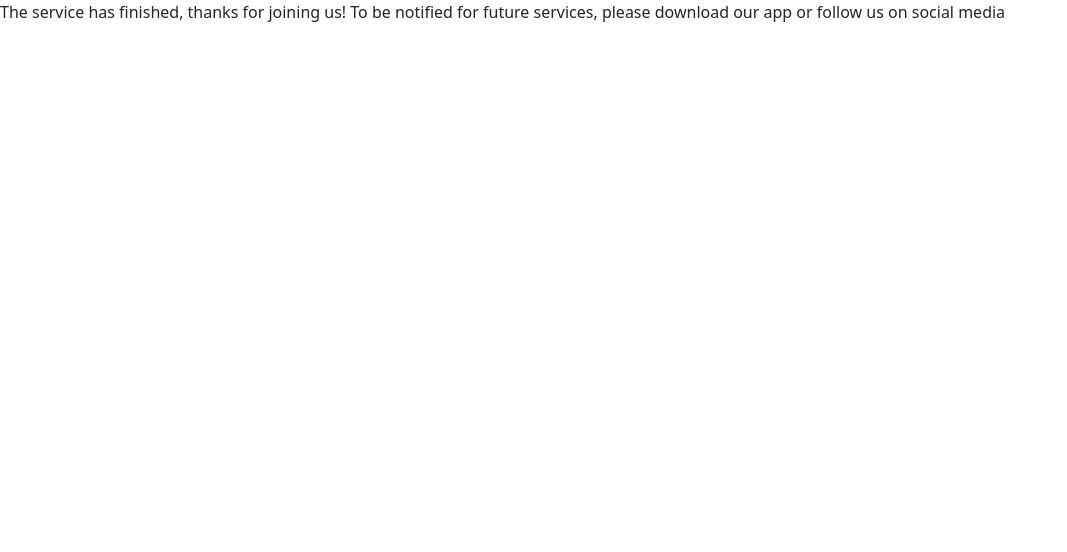
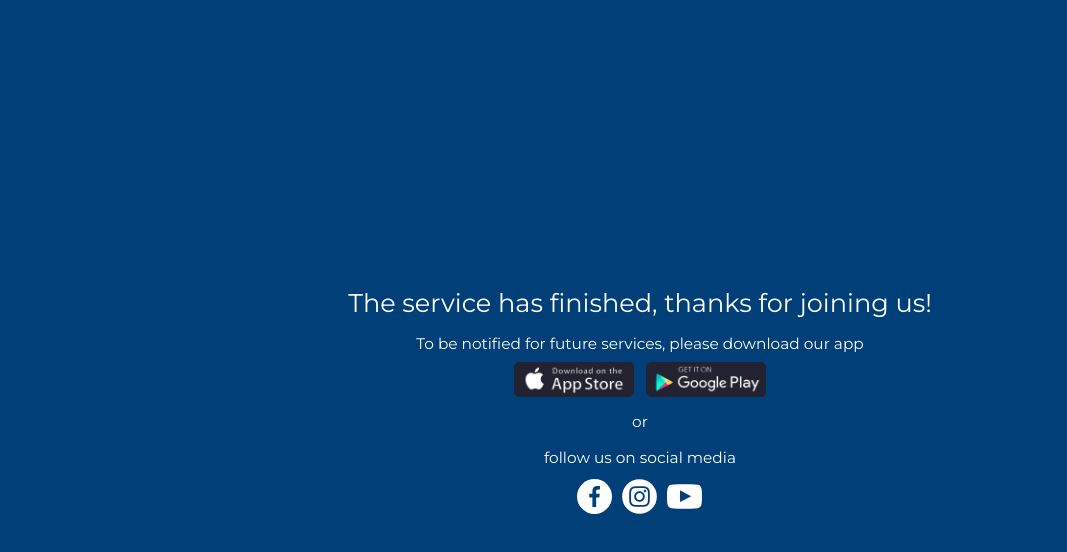
Before and after one commit to webDevT/majesty-house, a website: page app/end-screen.html in a window 1280 px wide. Shown: the whole page, without its empty margins (0-1067 px from the left). Drawn offline with nearby package versions, Linux system fonts and the light colour scheme.

Commit message:
end-screen

```diff
--- a/app/end-screen.html
+++ b/app/end-screen.html
@@ -15,7 +15,53 @@
 
 
 <div class="end-screen">
-	The service has finished, thanks for joining us! To be notified for future services, please download our app or follow us on social media
+	<div class="end-screen__title">
+		The service has finished, thanks for joining us!
+	</div>
+
+	<div class="end-screen__content">
+		<div class="end-screen__text">
+				To be notified for future services, please download our app
+		</div>
+
+		<div class="app__wrapper">
+			<a href="" class="app__link">
+				<img src="img/appstore.png" alt="" class="app__image">
+			</a>
+			<a href="" class="app__link">
+				<img src="img/googleplay.png" alt="" class="app__image">
+
+			</a>
+		</div>
+
+		<div class="end-screen__text">
+			or
+		</div>
+
+		<div class="end-screen__text">
+			 follow us on social media
+		</div>
+
+		<div class="end-screen__social">
+
+			<a href="">
+				<img src="img/fb.svg" alt="">
+			</a>
+
+			<a href="">
+				<img src="img/inst.svg" alt="">
+			</a>
+
+			<a href="">
+				<img src="img/youtube.svg" alt="">
+			</a>
+
+		</div>
+
+
+	</div>
+
+
 </div>
 
 
--- a/app/sass/_media.sass
+++ b/app/sass/_media.sass
@@ -10,6 +10,15 @@
 /* Medium Devices, Desktops */
 @media only screen and (max-width : 992px)
 	/**/
+	.end-screen__title
+		font-size: 3vw
+	.end-screen__text
+		font-size: 2vw
+	.end-screen__text
+		margin-top: 2vw
+	.app__wrapper
+		margin: 2vw 0
+
 
 
 /* Small Devices, Tablets */
@@ -24,6 +33,10 @@
 		width: 15vw
 		height: 15vw
 		margin-bottom: 3vw
+	.end-screen__title
+		font-size: 6vw
+	.end-screen__text
+		font-size: 4vw
 
 
 /* Extra Small Devices, Phones */
--- a/app/sass/style.sass
+++ b/app/sass/style.sass
@@ -84,4 +84,50 @@
 
 //end loader
 
+//start end screen style
+.end-screen
+    padding-left: 10%
+    padding-right: 10%
+    font-family: 'Montserrat', sans-serif
+    font-weight: 400
+    width: 100%
+    min-height: 100%
+    max-height: 100%
+    height: 100vh
+    background: $blue
+    display: flex
+    justify-content: center
+    align-items: center
+    flex-direction: column
+    color: #fff
+    text-align: center
+    overflow: hidden
+.end-screen__title
+    font-size: 2vw
+    line-height: 1.3
+
+.end-screen__text
+    font-size: 1.2vw
+    margin-top: 1vw
+.app__wrapper
+    display: flex
+    justify-content: center
+    align-items: center
+    align-items: center
+    margin: 0.5vw 0
+.app__image
+    width: 120px
+    display: block
+    margin: 0 0.5vw
+.end-screen__social
+    display: flex
+    justify-content: center
+    margin-top: 10px
+    a
+        display: block
+        margin: 0 5px
+    img
+        width: 35px
+//end end screen style
+
 @import "media"
```
Also changed, not shown: docs/end-screen.html (+47 -1 lines), app/css/style.min.css, app/img/appstore.png (added), app/img/fb.svg (added), app/img/googleplay.png (added), app/img/inst.svg (added), app/img/youtube.svg (added), docs/css/style.min.css, docs/img/appstore.png (added), docs/img/fb.svg (added), docs/img/googleplay.png (added), docs/img/inst.svg (added), docs/img/youtube.svg (added).
